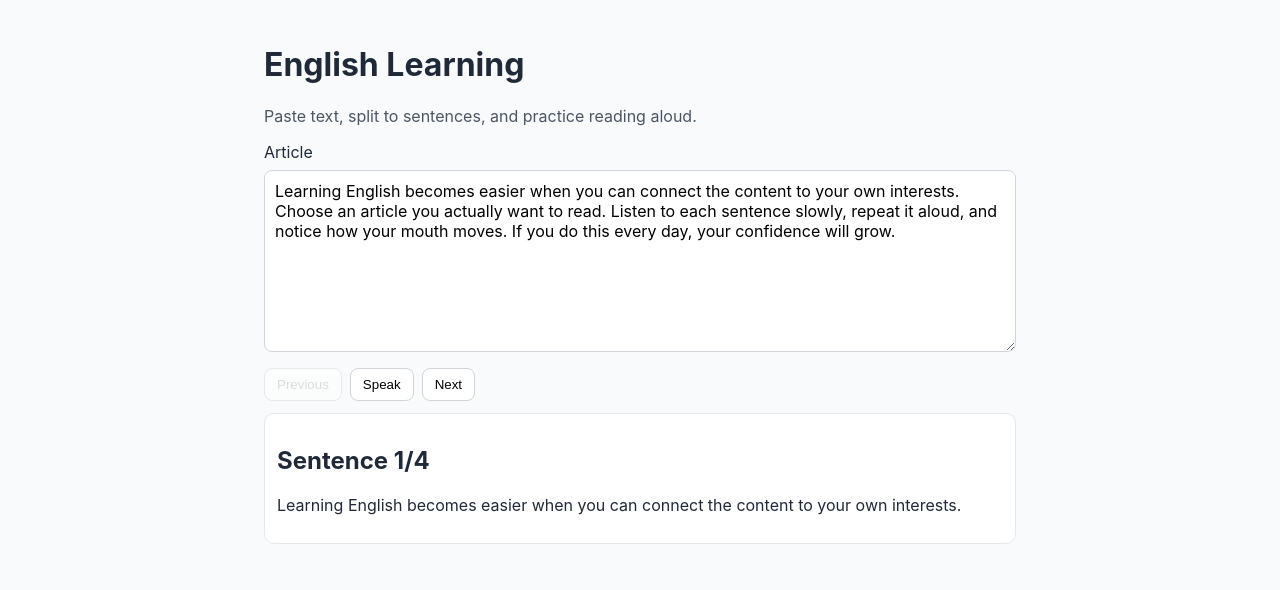
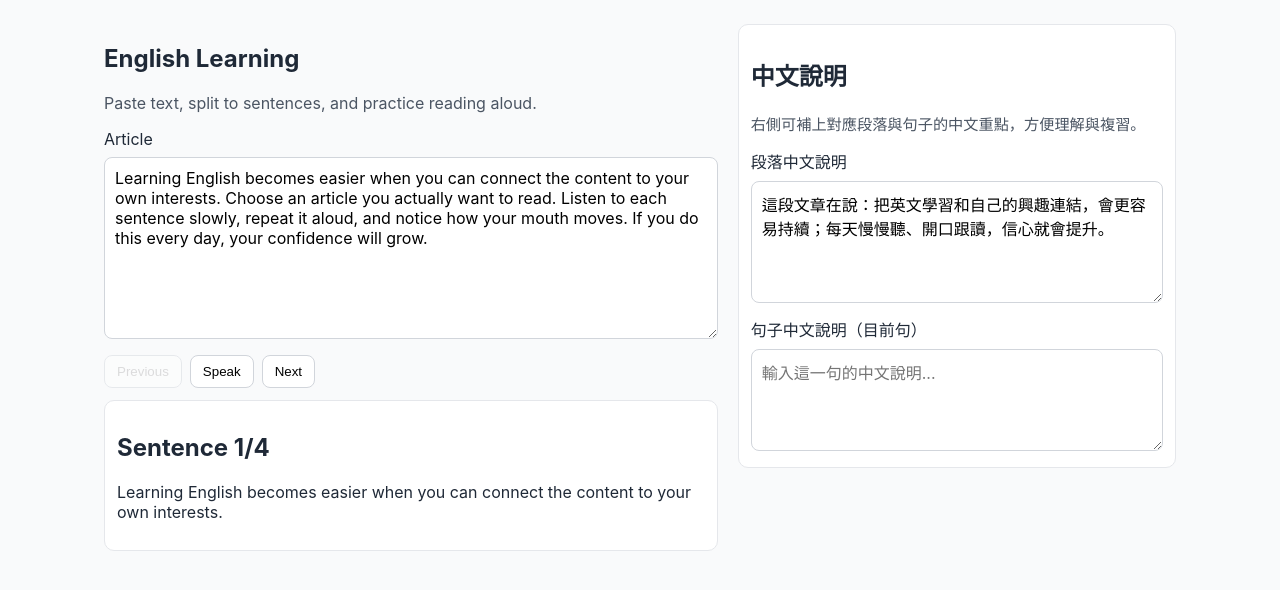
Before and after one commit to 114412307/English-learning, a React (Vite) app: page / in a window 1280 px wide. Shown: the top 590 px of the page. Built offline with nearby package versions, Linux system fonts and the light colour scheme.

Commit message:
feat: split layout and add chinese explanation panel

```diff
--- a/src/App.tsx
+++ b/src/App.tsx
@@ -1,4 +1,4 @@
-import { useMemo, useState } from "react";
+import { useEffect, useMemo, useState } from "react";
 
 function splitIntoSentences(text: string) {
   return (
@@ -16,9 +16,22 @@ export default function App() {
     "Learning English becomes easier when you can connect the content to your own interests. Choose an article you actually want to read. Listen to each sentence slowly, repeat it aloud, and notice how your mouth moves. If you do this every day, your confidence will grow.",
   );
   const [currentIndex, setCurrentIndex] = useState(0);
+  const [paragraphNote, setParagraphNote] = useState(
+    "這段文章在說：把英文學習和自己的興趣連結，會更容易持續；每天慢慢聽、開口跟讀，信心就會提升。",
+  );
+  const [sentenceNotes, setSentenceNotes] = useState<string[]>([]);
 
   const sentences = useMemo(() => splitIntoSentences(rawText), [rawText]);
   const current = sentences[currentIndex] ?? "";
+
+  useEffect(() => {
+    setSentenceNotes((prev) => {
+      const next = sentences.map((_, index) => prev[index] ?? "");
+      return next;
+    });
+
+    setCurrentIndex((prev) => Math.min(prev, Math.max(sentences.length - 1, 0)));
+  }, [sentences]);
 
   function speakCurrent() {
     if (!current || typeof window === "undefined") return;
@@ -29,7 +42,8 @@ export default function App() {
   }
 
   return (
-    <main className="app">
+    <main className="app split-layout">
+      <section className="left-pane">
         <h1>English Learning</h1>
         <p className="subtitle">Paste text, split to sentences, and practice reading aloud.</p>
 
@@ -65,6 +79,33 @@ export default function App() {
           </h2>
           <p>{current || "No sentence available."}</p>
         </section>
+      </section>
+
+      <aside className="right-pane card">
+        <h2>中文說明</h2>
+        <p className="note-help">右側可補上對應段落與句子的中文重點，方便理解與複習。</p>
+
+        <label htmlFor="paragraph-note">段落中文說明</label>
+        <textarea
+          id="paragraph-note"
+          value={paragraphNote}
+          onChange={(e) => setParagraphNote(e.target.value)}
+          rows={5}
+        />
+
+        <label htmlFor="sentence-note">句子中文說明（目前句）</label>
+        <textarea
+          id="sentence-note"
+          value={sentenceNotes[currentIndex] ?? ""}
+          onChange={(e) => {
+            const value = e.target.value;
+            setSentenceNotes((prev) => prev.map((item, index) => (index === currentIndex ? value : item)));
+          }}
+          rows={4}
+          disabled={!current}
+          placeholder={current ? "輸入這一句的中文說明..." : "目前沒有可說明的句子"}
+        />
+      </aside>
     </main>
   );
 }
--- a/src/styles.css
+++ b/src/styles.css
@@ -13,9 +13,16 @@ body {
 }
 
 .app {
-  max-width: 800px;
+  max-width: 1120px;
   margin: 0 auto;
   padding: 24px;
+}
+
+.split-layout {
+  display: grid;
+  gap: 20px;
+  align-items: start;
+  grid-template-columns: minmax(0, 1.4fr) minmax(0, 1fr);
 }
 
 .subtitle {
@@ -57,3 +64,29 @@ button:disabled {
   background: #fff;
   padding: 12px;
 }
+
+.right-pane {
+  position: sticky;
+  top: 16px;
+}
+
+.note-help {
+  margin-top: 0;
+  color: #4b5563;
+  font-size: 0.95rem;
+}
+
+.right-pane label {
+  display: block;
+  margin-top: 10px;
+}
+
+@media (max-width: 920px) {
+  .split-layout {
+    grid-template-columns: 1fr;
+  }
+
+  .right-pane {
+    position: static;
+  }
+}
```
Lines whose indentation alone changed are shown as unchanged.
